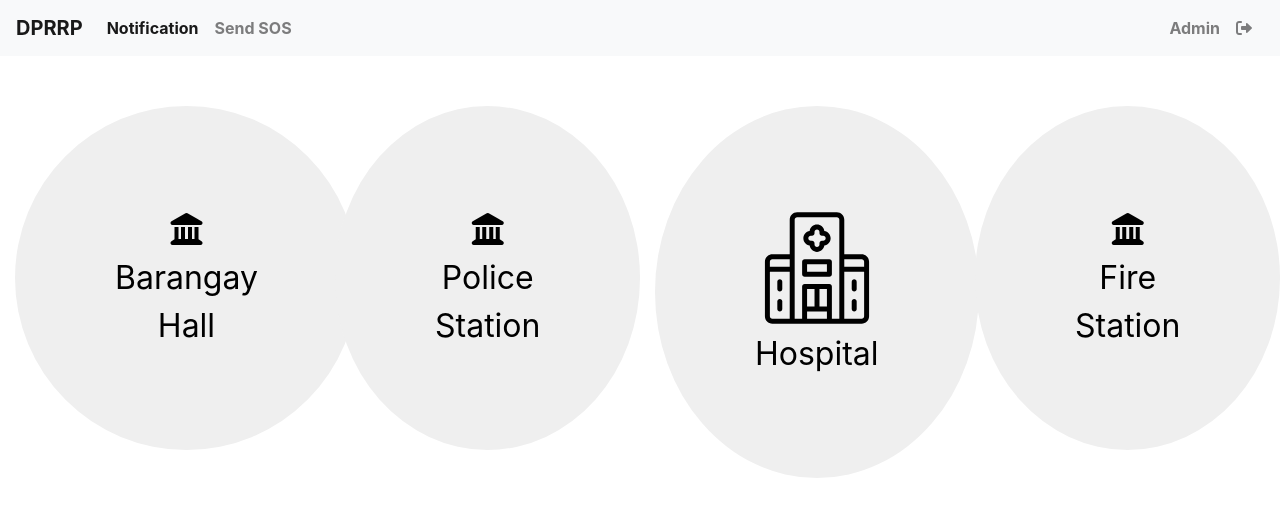
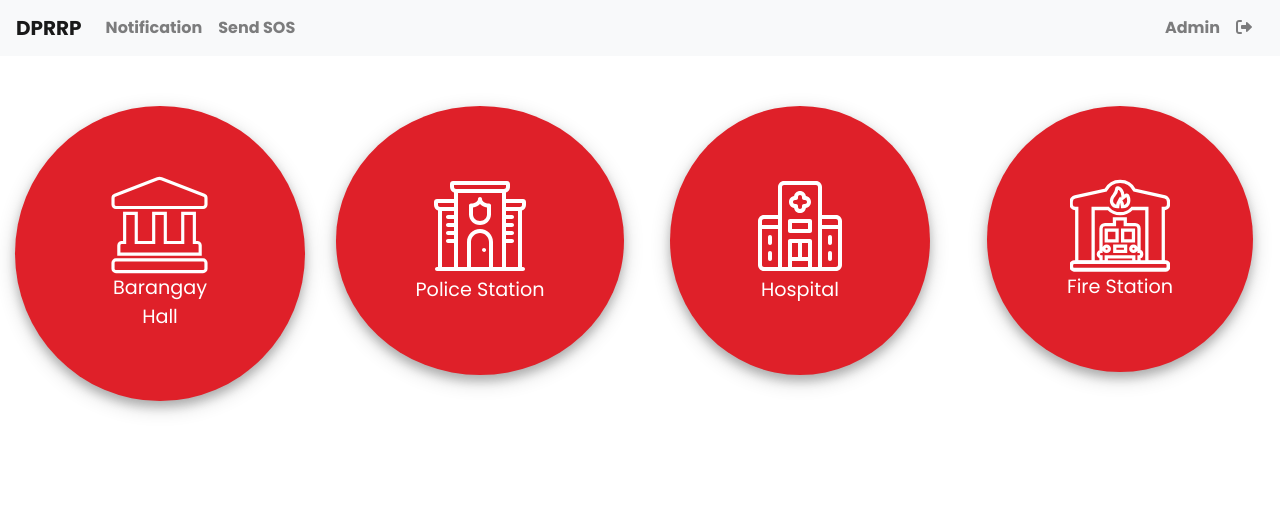
Before and after one commit to joshuataruc/disaster_risk, a PHP site: page /sendSOS.php in a window 1280 px wide. Shown: the top 517 px of the page. Run offline with PHP 8.4, Linux system fonts and the light colour scheme; a user stored in the database is signed in.

Commit message:
added functionality to the send sos and show sos page

```diff
--- a/auth.php
+++ b/auth.php
@@ -20,7 +20,8 @@ if (mysqli_num_rows($user_query) > 0) {
         $user_cont_num = $_SESSION['cont_num'] = $user_data['cont_num'];
         $user_address = $_SESSION['address'] = $user_data['address'];
         $user_username = $_SESSION['username'] = $user_data['username'];
-        header("Location: dashboard.php");
+        $user_address = $_SESSION['address'] = $user_data['address'];
+        header("Location: sendSOS.php");
     } else {
         $_SESSION['flash-error'] = ' <i class="fas fa-exclamation-triangle"></i>  Username and Password Didnt Match';
         header("Location: login.php");
--- a/css/login.css
+++ b/css/login.css
@@ -13,7 +13,7 @@ html {
 html,
 body {
   font-family: "Poppins", sans-serif;
-  color: #111;
+  color: #e84c3d;
 }
 
 /* login */
--- a/css/sos_buttons.css
+++ b/css/sos_buttons.css
@@ -1,12 +1,36 @@
-.button-container{
-    margin-top:50px;
-    justify-content: center;
-    align-items: center;
-    text-align: center;
+.button-container {
+  margin-top: 50px;
+  justify-content: center;
+  align-items: center;
+  text-align: center;
 }
-.sos-button{
-    padding: 100px;
-    border:none;
-    border-radius: 50%;
-    font-size:2rem;
+.sos-button {
+  padding: 70px 80px;
+  border: none;
+  border-radius: 50%;
+  font-size: 1.2rem;
+  background-color: #df2029;
+  color: #fff;
+  box-shadow: 0 6px 10px 0 rgba(0, 0, 0, 0.2), 0 6px 20px 0 rgba(0, 0, 0, 0.19);
+  transition: 0.5s ease-in-out;
 }
+.sos-button:hover {
+  transform: scale(1.1);
+  box-shadow: 0 8px 12px 0 rgba(0, 0, 0, 0.2), 0 6px 20px 0 rgba(0, 0, 0, 0.19);
+}
+img {
+  width: 100px;
+}
+
+@media only screen and (max-width: 576px) {
+  body {
+    background-color: black;
+  }
+  .sos-button {
+    padding: 30px 40px;
+    font-size: 0.9rem;
+  }
+  img {
+    width: 50px;
+  }
+}
--- a/dashboard_nav.php
+++ b/dashboard_nav.php
@@ -7,6 +7,7 @@ include_once 'session_check.php';
 
 <!DOCTYPE html>
 <html lang="en">
+
 <head>
   <meta charset="UTF-8">
   <meta http-equiv="X-UA-Compatible" content="IE=edge">
@@ -15,33 +16,42 @@ include_once 'session_check.php';
   <link rel="stylesheet" href="https://cdnjs.cloudflare.com/ajax/libs/font-awesome/6.0.0-beta2/css/all.min.css" integrity="sha512-YWzhKL2whUzgiheMoBFwW8CKV4qpHQAEuvilg9FAn5VJUDwKZZxkJNuGM4XkWuk94WCrrwslk8yWNGmY1EduTA==" crossorigin="anonymous" referrerpolicy="no-referrer" />
   <title>Dashboard</title>
   <style>
-        .nav-item:hover{
-            color:#000;
+    @import url("https://fonts.googleapis.com/css2?family=Poppins:ital,wght@0,100;0,200;0,300;0,400;0,500;0,600;0,700;0,800;0,900;1,100;1,200;1,300;1,400;1,500;1,600;1,700;1,800;1,900&display=swap");
+
+    body {
+      font-family: "Poppins", sans-serif;
+      color: #111;
     }
-        .nav-link{
+
+    .nav-item:hover {
+      color: #000;
+    }
+
+    .nav-link {
       font-weight: 700;
     }
   </style>
 </head>
+
 <body>
   <nav class="navbar navbar-expand-lg navbar-light bg-light">
     <button class="navbar-toggler" type="button" data-toggle="collapse" data-target="#navbarTogglerDemo01" aria-controls="navbarTogglerDemo01" aria-expanded="false" aria-label="Toggle navigation">
       <span class="navbar-toggler-icon"></span>
     </button>
     <div class="collapse navbar-collapse" id="navbarTogglerDemo01">
-    <a class="navbar-brand" href="#"><b>DPRRP</b></a>
+      <a class="navbar-brand" href="index.php"><b>DPRRP</b></a>
       <ul class="navbar-nav mr-auto mt-2 mt-lg-0">
-      <li class="nav-item active">
-        <a class="nav-link" href="#">Notification </a>
+        <li class="nav-item" id="notif">
+          <a class="nav-link" href="notif.php">Notification </a>
         </li>
-      <li class="nav-item">
-        <a class="nav-link" href="#">Send SOS</a>
+        <li class="nav-item" id="sos">
+          <a class="nav-link" href="sendSOS.php">Send SOS</a>
         </li>
 
       </ul>
       <ul class="nav navbar-nav mr-1 navbar-right">
-      <li class="nav-item"><a  class="nav-link" href="#" class="mr-2 "> <?php echo ucfirst($_SESSION['username']); ?></a></li>
-      <li class="nav-item"><a  class="nav-link" href="logout.php" class="mr-1 "> <i class="fas fa-sign-out-alt"></i></a></li>
+        <li class="nav-item" id="account"><a class="nav-link" href="#" class="mr-2 "> <?php echo ucfirst($_SESSION['username']); ?></a></li>
+        <li class="nav-item"><a class="nav-link" href="logout.php" class="mr-1 "> <i class="fas fa-sign-out-alt"></i></a></li>
       </ul>
     </div>
   </nav>
@@ -50,4 +60,5 @@ include_once 'session_check.php';
   <script src="js/bootstrap.min.js"></script>
   <script src="js/jquery.min.js"></script>
 </body>
+
 </html>
--- a/sendSOS.php
+++ b/sendSOS.php
@@ -6,38 +6,63 @@
     <meta name="viewport" content="width=device-width, initial-scale=1.0" />
     <link rel="stylesheet" href="css/sos_buttons.css" />
     <title>Document</title>
+    <style>
+      .active {
+        color: #000;
+        font-weight: 700;
+      }
+    </style>
   </head>
+
   <body>
     <?php include_once "dashboard_nav.php" ?>
     <div class="container-fluid">
       <div class="button-container">
         <div class="row">
-          <div class="col-md-3 col-lg-3 col-sm-2">
-            <form action="" method="POST">
+          <div class="col-md-2 col-lg-3 col-sm-2">
+            <form action="sendSOSProcess.php" method="POST">
               <input type="hidden" name="sos_name" value="BRGY" />
-              <button type="submit" class="sos-button"><i class="fas fa-landmark"></i> <br> Barangay Hall </button>
+              <button type="submit" class="sos-button" name="brgyBtn">
+                <img src="image/landmark-solid.svg" alt="" /> <br />
+                Barangay Hall
+              </button>
             </form>
           </div>
-          <div class="col-md-3 col-lg-3 col-sm-2">
-            <form action="" method="POST">
+          <div class="col-md-2 col-lg-3 col-sm-2">
+            <form action="sendSOSProcess.php" method="POST">
               <input type="hidden" name="sos_name" value="BRGY" />
-              <button type="submit" class="sos-button"><i class="fas fa-landmark"></i> <br> Police Station </button>
+              <button type="submit" class="sos-button" name="policeBtn">
+                <img src="image/police.svg" alt="" /> <br />
+                Police Station
+              </button>
             </form>
           </div>
-          <div class="col-md-3 col-lg-3 col-sm-2">
-            <form action="" method="POST">
+          <div class="col-md-2 col-lg-3 col-sm-2">
+            <form action="sendSOSProcess.php" method="POST">
               <input type="hidden" name="sos_name" value="BRGY" />
-              <button type="submit" class="sos-button"><img src="image/hospital.svg" alt=""> <br> Hospital </button>
+              <button type="submit" class="sos-button" name="hospitalBtn">
+                <img src="image/hospital.svg" alt="" /> <br />
+                Hospital
+              </button>
             </form>
           </div>
-          <div class="col-md-3 col-lg-3 col-sm-2">
-            <form action="" method="POST">
+          <div class="col-md-2 col-lg-3 col-sm-2">
+            <form action="sendSOSProcess.php" method="POST">
               <input type="hidden" name="sos_name" value="BRGY" />
-              <button type="submit" class="sos-button"><i class="fas fa-landmark"></i> <br> Fire Station </button>
+              <button type="submit" class="sos-button" name="fireBtn">
+                <img src="image/fire-station.svg" alt="" /> <br />
+                Fire Station
+              </button>
             </form>
           </div>
         </div>
       </div>
     </div>
   </body>
+  <script src="js/jquery.min.js">
+    // function myFunction() {
+    //  document.getElementById("sos").addClass("active");
+    // }
+    $('#sos').addClass('active');
+  </script>
 </html>
--- a/session_check.php
+++ b/session_check.php
@@ -12,3 +12,4 @@ $_SESSION['mname'];
 $_SESSION['lname'];
 $_SESSION['cont_num'];
 $_SESSION['username'];
+$_SESSION['address'];
```
Also changed, not shown: notif.php (added, +55 -0 lines), sendSOSProcess.php (added, +31 -0 lines), image/fire-station-svgrepo-com.svg (deleted), image/fire-station.svg (added), image/hospital.svg, image/landmark-solid.svg (added), image/police-station-svgrepo-com.svg (deleted), image/police.svg. Lines whose indentation alone changed are shown as unchanged.
